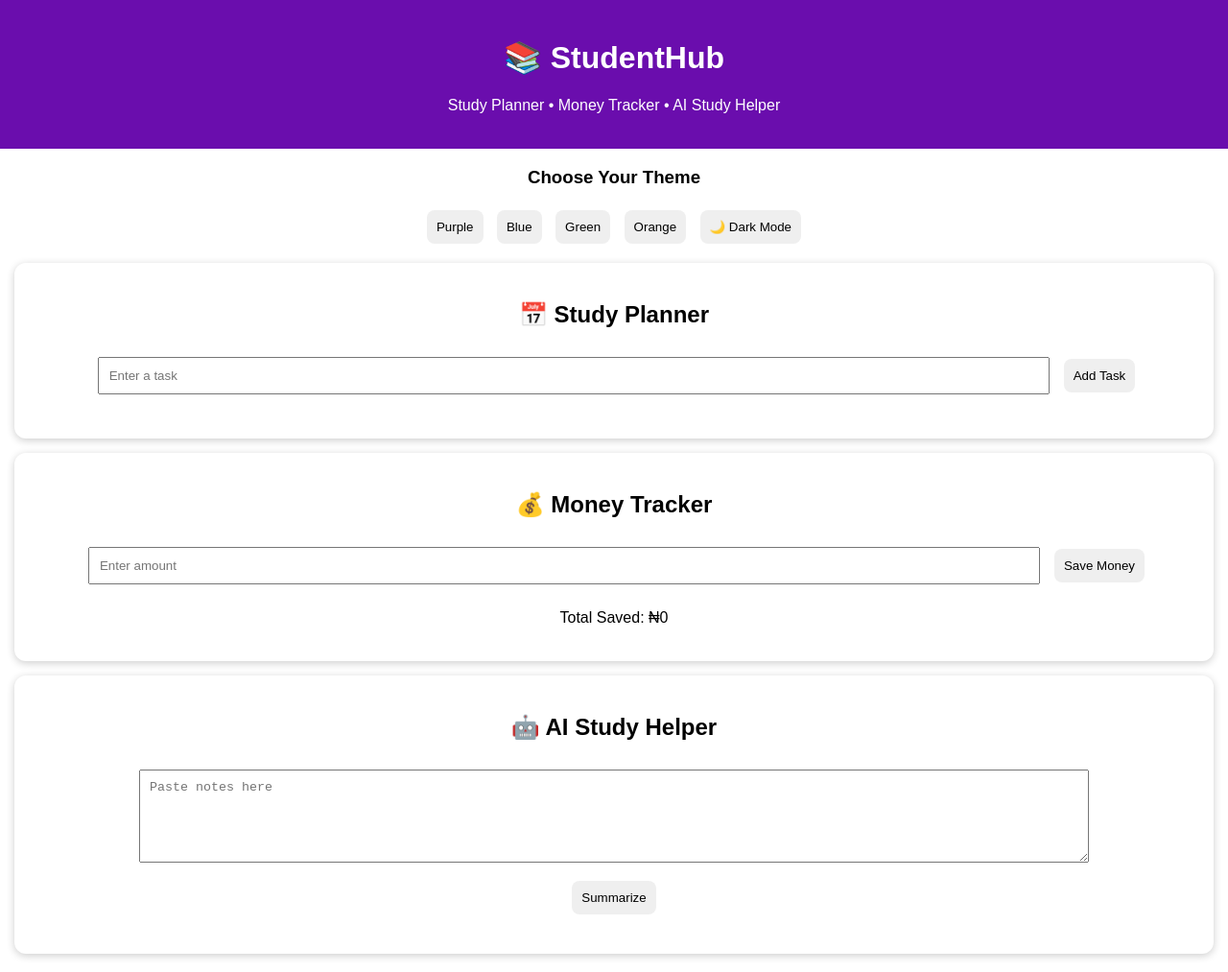
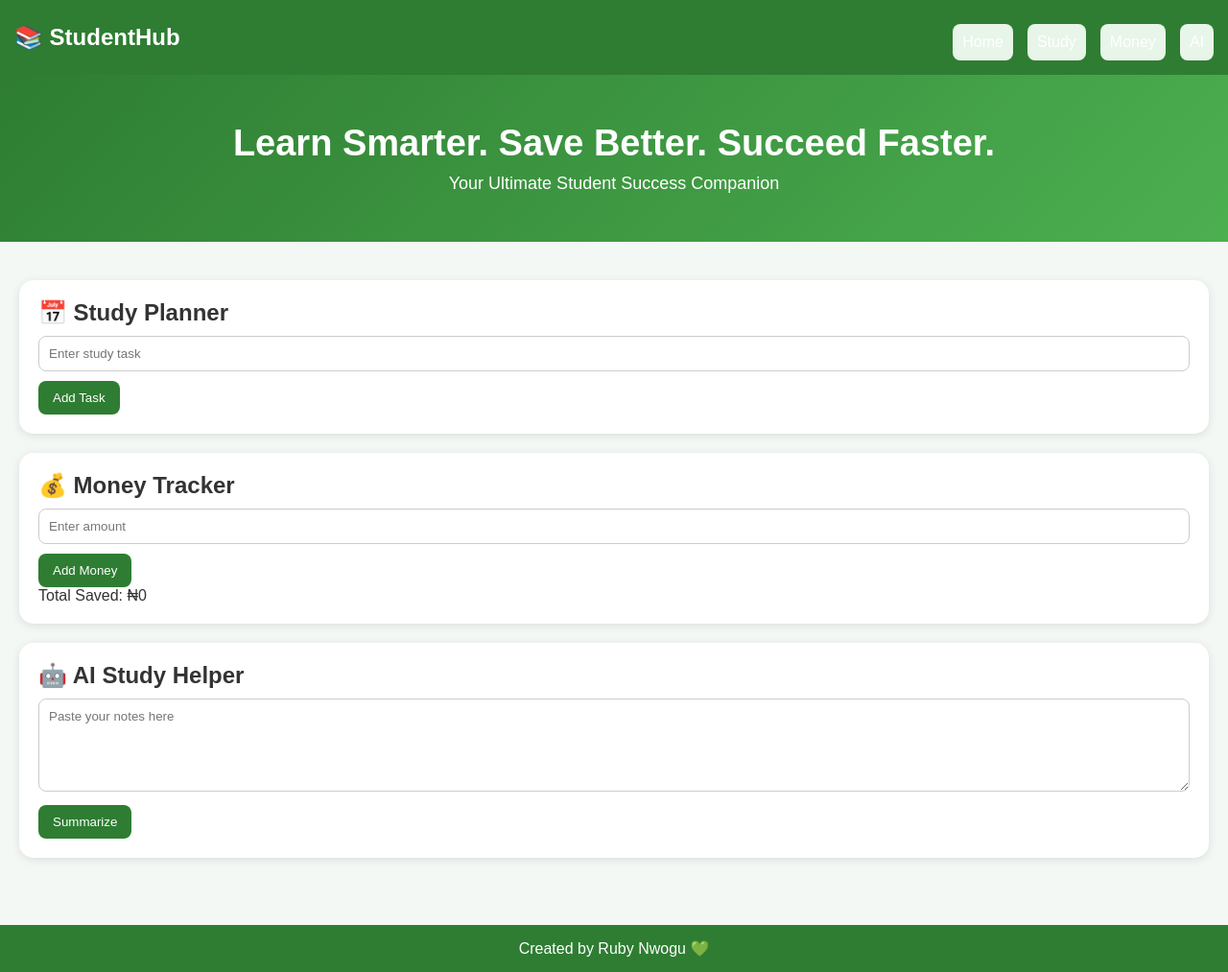
Before and after one commit to rubynwogu07-gif/Studenthub, a plain HTML site: page index.html in a window 1280 px wide. Shown: the whole page at 96% size. Drawn offline with Linux system fonts and the light colour scheme.

Commit message:
index.html
StudentHub is an all-in-one student productivity platform designed to help students stay organized, manage their finances, and improve their academic performance. The platform combines a Study Planner for scheduling classes, assignments, and exams, a Money Tracker for monitoring savings and expenses, and an AI Study Helper that assists with note summarization and learning support. StudentHub aims to provide students with a simple, modern, and customizable experience that helps them achieve their educational and personal goals while building essential life skills.

```diff
--- a/index.html
+++ b/index.html
@@ -3,97 +3,206 @@
 <meta charset="UTF-8">
 <meta name="viewport" content="width=device-width, initial-scale=1.0">
 <title>StudentHub</title><style>
-body{
+*{
+margin:0;
+padding:0;
+box-sizing:border-box;
 font-family:Arial,sans-serif;
-margin:0;
-text-align:center;
-transition:0.3s;
 }
 
-header{
-background:#6a0dad;
+body{
+background:#f4f8f4;
+color:#333;
+}
+
+nav{
+background:#2e7d32;
 color:white;
+padding:15px;
+display:flex;
+justify-content:space-between;
+align-items:center;
+}
+
+nav h2{
+font-size:24px;
+}
+
+nav ul{
+list-style:none;
+display:flex;
+gap:15px;
+}
+
+.hero{
+text-align:center;
+padding:50px 20px;
+background:linear-gradient(135deg,#2e7d32,#4caf50);
+color:white;
+}
+
+.hero h1{
+font-size:38px;
+margin-bottom:10px;
+}
+
+.hero p{
+font-size:18px;
+}
+
+.container{
 padding:20px;
 }
 
+.card{
+background:white;
+padding:20px;
+margin:20px 0;
+border-radius:15px;
+box-shadow:0 2px 10px rgba(0,0,0,0.1);
+}
+
 button{
-padding:10px;
-margin:5px;
+background:#2e7d32;
+color:white;
 border:none;
+padding:10px 15px;
 border-radius:8px;
 cursor:pointer;
+margin-top:10px;
 }
 
-.card{
-margin:15px;
-padding:20px;
-border-radius:12px;
-box-shadow:0 2px 8px rgba(0,0,0,0.2);
+button:hover{
+background:#1b5e20;
 }
 
-input, textarea{
-width:80%;
+input,textarea{
+width:100%;
 padding:10px;
-margin:10px;
+margin-top:10px;
+border:1px solid #ccc;
+border-radius:8px;
 }
-</style></head><body><header>
-<h1>📚 StudentHub</h1>
-<p>Study Planner • Money Tracker • AI Study Helper</p>
-</header><h3>Choose Your Theme</h3><button onclick="changeColor('#6a0dad')">Purple</button>
-<button onclick="changeColor('#2196F3')">Blue</button>
-<button onclick="changeColor('#4CAF50')">Green</button>
-<button onclick="changeColor('#FF9800')">Orange</button>
 
-<button onclick="darkMode()">🌙 Dark Mode</button>
+li{
+margin-top:10px;
+padding:10px;
+background:#e8f5e9;
+border-radius:8px;
+display:flex;
+justify-content:space-between;
+}
 
-<div class="card">
-<h2>📅 Study Planner</h2><input id="task" placeholder="Enter a task"><button onclick="addTask()">Add Task</button>
+footer{
+background:#2e7d32;
+color:white;
+text-align:center;
+padding:15px;
+margin-top:30px;
+}
+</style></head><body><nav>
+<h2>📚 StudentHub</h2>
+<ul>
+<li>Home</li>
+<li>Study</li>
+<li>Money</li>
+<li>AI</li>
+</ul>
+</nav><section class="hero">
+<h1>Learn Smarter. Save Better. Succeed Faster.</h1>
+<p>Your Ultimate Student Success Companion</p>
+</section><div class="container"><div class="card">
+<h2>📅 Study Planner</h2><input id="taskInput" placeholder="Enter study task"><button onclick="addTask()">Add Task</button>
 
 <ul id="taskList"></ul>
 </div><div class="card">
-<h2>💰 Money Tracker</h2><input id="amount" type="number" placeholder="Enter amount"><button onclick="addMoney()">Save Money</button>
+<h2>💰 Money Tracker</h2><input type="number" id="moneyInput" placeholder="Enter amount"><button onclick="saveMoney()">Add Money</button>
 
-<p>Total Saved: ₦<span id="total">0</span></p>
+<p>Total Saved: ₦<span id="moneyTotal">0</span></p>
 </div><div class="card">
-<h2>🤖 AI Study Helper</h2><textarea id="notes" rows="5" placeholder="Paste notes here"></textarea><br><button onclick="summarize()">Summarize</button>
+<h2>🤖 AI Study Helper</h2><textarea id="notes" rows="5" placeholder="Paste your notes here"></textarea><button onclick="summarize()">Summarize</button>
 
 <p id="summary"></p>
-</div><script>
+</div></div><footer>
+Created by Ruby Nwogu 💚
+</footer>
+<script>
 
-function changeColor(color){
-document.querySelector("header").style.background=color;
-}
+let tasks = JSON.parse(localStorage.getItem("tasks")) || [];
+let totalMoney = Number(localStorage.getItem("money")) || 0;
 
-function darkMode(){
-document.body.style.background="#111";
-document.body.style.color="white";
+document.getElementById("moneyTotal").innerText = totalMoney;
+
+function renderTasks(){
+const list = document.getElementById("taskList");
+list.innerHTML = "";
+
+tasks.forEach((task,index)=>{
+let li = document.createElement("li");
+
+li.innerHTML =
+task +
+' <button onclick="deleteTask(' + index + ')">Delete</button>';
+
+list.appendChild(li);
+});
 }
 
 function addTask(){
-let task=document.getElementById("task").value;
+let input = document.getElementById("taskInput");
 
-let li=document.createElement("li");
-li.textContent=task;
-
-document.getElementById("taskList").appendChild(li);
+if(input.value.trim() === ""){
+return;
 }
 
-let total=0;
+tasks.push(input.value);
 
-function addMoney(){
-let amount=Number(document.getElementById("amount").value);
+localStorage.setItem("tasks", JSON.stringify(tasks));
 
-total+=amount;
+input.value = "";
 
-document.getElementById("total").innerText=total;
+renderTasks();
+}
+
+function deleteTask(index){
+tasks.splice(index,1);
+
+localStorage.setItem("tasks", JSON.stringify(tasks));
+
+renderTasks();
+}
+
+function saveMoney(){
+let amount =
+Number(document.getElementById("moneyInput").value);
+
+if(amount <= 0){
+return;
+}
+
+totalMoney += amount;
+
+localStorage.setItem("money", totalMoney);
+
+document.getElementById("moneyTotal").innerText =
+totalMoney;
+
+document.getElementById("moneyInput").value = "";
 }
 
 function summarize(){
-let notes=document.getElementById("notes").value;
+let notes =
+document.getElementById("notes").value;
 
-document.getElementById("summary").innerText=
-"Summary: " + notes.substring(0,100) + "...";
+if(notes.trim() === ""){
+return;
 }
+
+document.getElementById("summary").innerText =
+"Summary: " + notes.substring(0,120) + "...";
+}
+
+renderTasks();
 
 </script></body>
 </html>
```
